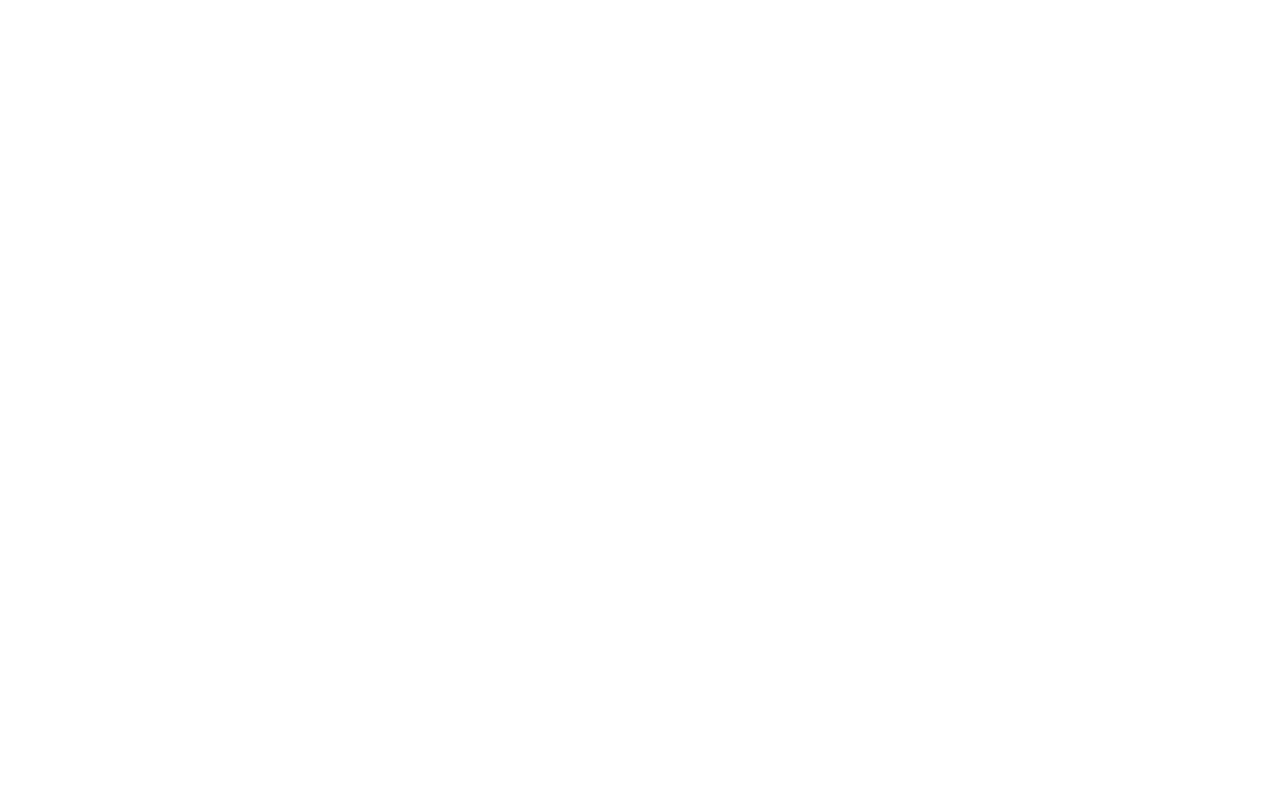
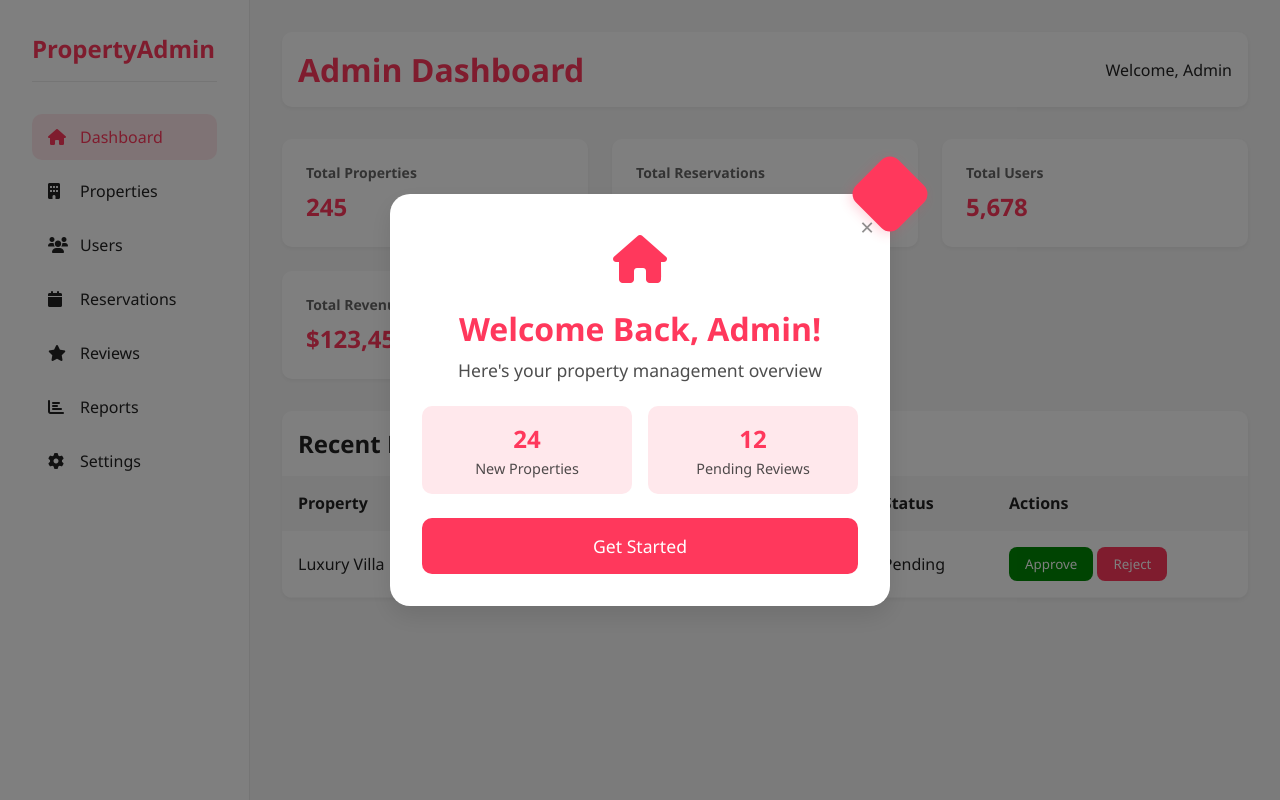
Before and after one commit to Mohamed-EDDAHMANI/Airbnb, a PHP site: page /App/Views/admin/dashboard.php in a window 1280 px wide. Before the commit the page is empty. Run offline with PHP 8.4, Linux system fonts and the light colour scheme.

Commit message:
-> 08/02.18:50 -> I create the Dashboard Page and it's style and some animation with js, also dudes i create the includes Dir per separation of header and footer of our web pages ^_-

```diff
--- /dev/null
+++ b/project/App/Views/admin/assets/js/dashboard.js
@@ -0,0 +1,37 @@
+const navLinks = document.querySelectorAll('.sidebar-menu a');
+const sections = document.querySelectorAll('.section');
+
+navLinks.forEach(link => {
+    link.addEventListener('click', () => {
+        navLinks.forEach(l => l.classList.remove('active'));
+        sections.forEach(s => s.classList.remove('active'));
+        link.classList.add('active');
+        const sectionId = link.getAttribute('data-section');
+        document.getElementById(sectionId).classList.add('active');
+    });
+});
+
+document.addEventListener('DOMContentLoaded', function() {
+    const modal = document.querySelector('.welcome-modal');
+    const closeBtn = document.querySelector('.modal-close');
+    const startBtn = document.querySelector('.welcome-button');
+
+    setTimeout(() => {
+        modal.classList.add('active');
+    }, 500);
+
+    function closeModal() {
+        modal.classList.remove('active');
+        setTimeout(() => {
+            modal.style.display = 'none';
+        }, 300);
+    }
+
+    closeBtn.addEventListener('click', closeModal);
+    startBtn.addEventListener('click', closeModal);
+    modal.addEventListener('click', function(e) {
+        if (e.target === modal) {
+            closeModal();
+        }
+    });
+});
--- /dev/null
+++ b/project/App/Views/admin/assets/style/dashboard.css
@@ -0,0 +1,345 @@
+:root {
+    --primary-color: #FF385C;
+    --primary-dark: #E31C5F;
+    --secondary-color: #222222;
+    --accent-color: #FF385C;
+    --success-color: #008A05;
+    --warning-color: #FFA500;
+    --danger-color: #FF385C;
+    --text-color: #222222;
+    --light-gray: #F7F7F7;
+    --white: #FFFFFF;
+}
+* {
+    margin: 0;
+    padding: 0;
+    box-sizing: border-box;
+    font-family: 'Segoe UI', Tahoma, Geneva, Verdana, sans-serif;
+}
+body {
+    background-color: var(--light-gray);
+    color: var(--text-color);
+}
+.container {
+    display: grid;
+    grid-template-columns: 250px 1fr;
+    min-height: 100vh;
+}
+.sidebar {
+    background-color: var(--white);
+    color: var(--text-color);
+    padding: 2rem;
+    border-right: 1px solid #EBEBEB;
+}
+.sidebar-logo {
+    font-size: 1.5rem;
+    font-weight: bold;
+    margin-bottom: 2rem;
+    padding-bottom: 1rem;
+    border-bottom: 1px solid #EBEBEB;
+    color: var(--primary-color);
+}
+
+.sidebar-menu {
+    list-style: none;
+}
+
+.sidebar-menu li {
+    margin-bottom: 0.5rem;
+}
+
+.sidebar-menu a {
+    color: var(--text-color);
+    text-decoration: none;
+    display: flex;
+    align-items: center;
+    padding: 0.75rem 1rem;
+    border-radius: 10px;
+    transition: all 0.3s;
+    cursor: pointer;
+}
+
+.sidebar-menu a.active,
+.sidebar-menu a:hover {
+    background-color: #FFE8EC;
+    color: var(--primary-color);
+}
+
+.sidebar-menu i {
+    margin-right: 0.75rem;
+    width: 20px;
+}
+
+/* Main Content Styles */
+.main-content {
+    padding: 2rem;
+    background-color: var(--light-gray);
+}
+
+.header {
+    display: flex;
+    justify-content: space-between;
+    align-items: center;
+    margin-bottom: 2rem;
+    padding: 1rem;
+    background-color: var(--white);
+    border-radius: 10px;
+    box-shadow: 0 2px 4px rgba(0, 0, 0, 0.05);
+}
+
+.header h1 {
+    color: var(--primary-color);
+}
+
+.user-info {
+    color: var(--text-color);
+    font-weight: 500;
+}
+
+.section {
+    display: none;
+}
+
+.section.active {
+    display: block;
+    animation: fadeIn 0.3s ease-in-out;
+}
+
+@keyframes fadeIn {
+    from { opacity: 0; }
+    to { opacity: 1; }
+}
+
+/* Dashboard Section */
+.stats-grid {
+    display: grid;
+    grid-template-columns: repeat(auto-fit, minmax(240px, 1fr));
+    gap: 1.5rem;
+    margin-bottom: 2rem;
+}
+
+.stat-card {
+    background: var(--white);
+    padding: 1.5rem;
+    border-radius: 10px;
+    box-shadow: 0 2px 4px rgba(0, 0, 0, 0.05);
+    transition: transform 0.3s ease;
+}
+
+.stat-card:hover {
+    transform: translateY(-5px);
+}
+
+.stat-card h3 {
+    font-size: 0.875rem;
+    color: #666;
+    margin-bottom: 0.5rem;
+}
+
+.stat-card .value {
+    font-size: 1.5rem;
+    font-weight: bold;
+    color: var(--primary-color);
+}
+
+/* Properties Table */
+.properties-table {
+    background: var(--white);
+    border-radius: 10px;
+    box-shadow: 0 2px 4px rgba(0, 0, 0, 0.05);
+    overflow: hidden;
+    margin-top: 1rem;
+}
+
+.properties-table table {
+    width: 100%;
+    border-collapse: collapse;
+}
+
+.properties-table th,
+.properties-table td {
+    padding: 1rem;
+    text-align: left;
+    border-bottom: 1px solid var(--light-gray);
+}
+
+.properties-table th {
+    background-color: var(--light-gray);
+    font-weight: 600;
+    color: var(--text-color);
+}
+
+.properties-table tr:hover {
+    background-color: #FFE8EC;
+}
+
+.btn {
+    padding: 0.5rem 1rem;
+    border-radius: 8px;
+    border: none;
+    cursor: pointer;
+    font-weight: 500;
+    transition: all 0.3s;
+}
+
+.btn-success {
+    background-color: var(--success-color);
+    color: white;
+}
+
+.btn-danger {
+    background-color: var(--danger-color);
+    color: white;
+}
+
+.btn:hover {
+    transform: translateY(-2px);
+    box-shadow: 0 2px 4px rgba(0, 0, 0, 0.1);
+}
+
+/* Section content */
+.section-content {
+    background: var(--white);
+    padding: 2rem;
+    border-radius: 10px;
+    box-shadow: 0 2px 4px rgba(0, 0, 0, 0.05);
+}
+.welcome-modal {
+    position: fixed;
+    top: 0;
+    left: 0;
+    width: 100%;
+    height: 100%;
+    background-color: rgba(0, 0, 0, 0.5);
+    display: flex;
+    justify-content: center;
+    align-items: center;
+    z-index: 1000;
+    opacity: 0;
+    visibility: hidden;
+    transition: all 0.3s ease-in-out;
+}
+
+.welcome-modal.active {
+    opacity: 1;
+    visibility: visible;
+}
+
+.welcome-content {
+    background: white;
+    padding: 2rem;
+    border-radius: 20px;
+    width: 90%;
+    max-width: 500px;
+    position: relative;
+    transform: translateY(-50px);
+    transition: all 0.3s ease-in-out;
+    box-shadow: 0 10px 25px rgba(0, 0, 0, 0.1);
+}
+
+.welcome-modal.active .welcome-content {
+    transform: translateY(0);
+}
+
+.welcome-header {
+    text-align: center;
+    margin-bottom: 1.5rem;
+}
+
+.welcome-icon {
+    font-size: 3rem;
+    color: var(--primary-color);
+    margin-bottom: 1rem;
+}
+
+.welcome-title {
+    font-size: 2rem;
+    color: var(--primary-color);
+    margin-bottom: 0.5rem;
+    font-weight: 600;
+}
+
+.welcome-subtitle {
+    color: var(--text-color);
+    font-size: 1.1rem;
+    opacity: 0.8;
+}
+
+.welcome-stats {
+    display: grid;
+    grid-template-columns: repeat(2, 1fr);
+    gap: 1rem;
+    margin: 1.5rem 0;
+}
+
+.welcome-stat {
+    background: #FFE8EC;
+    padding: 1rem;
+    border-radius: 10px;
+    text-align: center;
+}
+
+.welcome-stat-value {
+    font-size: 1.5rem;
+    font-weight: bold;
+    color: var(--primary-color);
+    margin-bottom: 0.25rem;
+}
+
+.welcome-stat-label {
+    font-size: 0.9rem;
+    color: var(--text-color);
+    opacity: 0.8;
+}
+
+.welcome-footer {
+    text-align: center;
+    margin-top: 1.5rem;
+}
+
+.welcome-button {
+    background: var(--primary-color);
+    color: white;
+    border: none;
+    padding: 1rem 2rem;
+    border-radius: 10px;
+    font-size: 1.1rem;
+    cursor: pointer;
+    transition: all 0.3s ease;
+    width: 100%;
+}
+
+.welcome-button:hover {
+    background: var(--primary-dark);
+    transform: translateY(-2px);
+    box-shadow: 0 4px 12px rgba(255, 56, 92, 0.2);
+}
+
+.house-decoration {
+    position: absolute;
+    top: -30px;
+    right: -30px;
+    width: 60px;
+    height: 60px;
+    background: var(--primary-color);
+    border-radius: 12px;
+    transform: rotate(45deg);
+    box-shadow: 0 4px 12px rgba(255, 56, 92, 0.2);
+}
+
+.modal-close {
+    position: absolute;
+    top: 1rem;
+    right: 1rem;
+    background: none;
+    border: none;
+    font-size: 1.5rem;
+    color: var(--text-color);
+    cursor: pointer;
+    opacity: 0.5;
+    transition: opacity 0.3s ease;
+}
+
+.modal-close:hover {
+    opacity: 1;
+}
--- a/project/App/Views/admin/dashboard.php
+++ b/project/App/Views/admin/dashboard.php
@@ -0,0 +1,172 @@
+<!DOCTYPE html>
+<html lang="en">
+<head>
+    <meta charset="UTF-8">
+    <meta name="viewport" content="width=device-width, initial-scale=1.0">
+    <title>Admin Dashboard - Property Management</title>
+    <link rel="stylesheet" href="../assets/style/dashboard.css">
+    <link href="https://cdnjs.cloudflare.com/ajax/libs/font-awesome/6.0.0/css/all.min.css" rel="stylesheet">
+</head>
+<body>
+
+    <div class="welcome-modal">
+        <div class="welcome-content">
+            <div class="house-decoration"></div>
+            <button class="modal-close">&times;</button>
+
+            <div class="welcome-header">
+                <div class="welcome-icon">
+                    <i class="fas fa-home"></i>
+                </div>
+                <h2 class="welcome-title">Welcome Back, Admin!</h2>
+                <p class="welcome-subtitle">Here's your property management overview</p>
+            </div>
+
+            <div class="welcome-stats">
+                <div class="welcome-stat">
+                    <div class="welcome-stat-value">24</div>
+                    <div class="welcome-stat-label">New Properties</div>
+                </div>
+                <div class="welcome-stat">
+                    <div class="welcome-stat-value">12</div>
+                    <div class="welcome-stat-label">Pending Reviews</div>
+                </div>
+            </div>
+
+            <div class="welcome-footer">
+                <button class="welcome-button">Get Started</button>
+            </div>
+        </div>
+    </div>
+
+    <div class="container">
+        <!-- Sidebar -->
+        <div class="sidebar">
+            <div class="sidebar-logo">
+                PropertyAdmin
+            </div>
+            <ul class="sidebar-menu">
+                <li><a class="active" data-section="dashboard"><i class="fas fa-home"></i> Dashboard</a></li>
+                <li><a data-section="properties"><i class="fas fa-building"></i> Properties</a></li>
+                <li><a data-section="users"><i class="fas fa-users"></i> Users</a></li>
+                <li><a data-section="reservations"><i class="fas fa-calendar"></i> Reservations</a></li>
+                <li><a data-section="reviews"><i class="fas fa-star"></i> Reviews</a></li>
+                <li><a data-section="reports"><i class="fas fa-chart-bar"></i> Reports</a></li>
+                <li><a data-section="settings"><i class="fas fa-cog"></i> Settings</a></li>
+            </ul>
+        </div>
+
+        <!-- Main Content -->
+        <div class="main-content">
+            <div class="header">
+                <h1>Admin Dashboard</h1>
+                <div class="user-info">
+                    Welcome, Admin
+                </div>
+            </div>
+
+            <!-- Dashboard Section -->
+            <div id="dashboard" class="section active">
+                <div class="stats-grid">
+                    <div class="stat-card">
+                        <h3>Total Properties</h3>
+                        <div class="value">245</div>
+                    </div>
+                    <div class="stat-card">
+                        <h3>Total Reservations</h3>
+                        <div class="value">1,234</div>
+                    </div>
+                    <div class="stat-card">
+                        <h3>Total Users</h3>
+                        <div class="value">5,678</div>
+                    </div>
+                    <div class="stat-card">
+                        <h3>Total Revenue</h3>
+                        <div class="value">$123,456</div>
+                    </div>
+                </div>
+
+                <div class="properties-table">
+                    <h2 style="padding: 1rem;">Recent Properties</h2>
+                    <table>
+                        <thead>
+                            <tr>
+                                <th>Property</th>
+                                <th>Owner</th>
+                                <th>Location</th>
+                                <th>Price</th>
+                                <th>Status</th>
+                                <th>Actions</th>
+                            </tr>
+                        </thead>
+                        <tbody>
+                            <tr>
+                                <td>Luxury Villa</td>
+                                <td>John Doe</td>
+                                <td>Miami, FL</td>
+                                <td>$350/night</td>
+                                <td>Pending</td>
+                                <td>
+                                    <button class="btn btn-success">Approve</button>
+                                    <button class="btn btn-danger">Reject</button>
+                                </td>
+                            </tr>
+                            <!-- Add more rows as needed -->
+                        </tbody>
+                    </table>
+                </div>
+            </div>
+
+            <!-- Properties Section -->
+            <div id="properties" class="section">
+                <h2>Properties Management</h2>
+                <div class="section-content">
+                    <p>Manage all properties here...</p>
+                </div>
+            </div>
+
+            <!-- Users Section -->
+            <div id="users" class="section">
+                <h2>Users Management</h2>
+                <div class="section-content">
+                    <p>Manage all users here...</p>
+                </div>
+            </div>
+
+            <!-- Reservations Section -->
+            <div id="reservations" class="section">
+                <h2>Reservations</h2>
+                <div class="section-content">
+                    <p>View and manage reservations here...</p>
+                </div>
+            </div>
+
+            <!-- Reviews Section -->
+            <div id="reviews" class="section">
+                <h2>Reviews Management</h2>
+                <div class="section-content">
+                    <p>Manage all reviews here...</p>
+                </div>
+            </div>
+
+            <!-- Reports Section -->
+            <div id="reports" class="section">
+                <h2>Reports</h2>
+                <div class="section-content">
+                    <p>View all reports and analytics here...</p>
+                </div>
+            </div>
+
+            <!-- Settings Section -->
+            <div id="settings" class="section">
+                <h2>Settings</h2>
+                <div class="section-content">
+                    <p>Manage system settings here...</p>
+                </div>
+            </div>
+        </div>
+    </div>
+
+     <script src="../assets/js/dashboard.js"></script>
+</body>
+</html>
--- a/project/public/index.php
+++ b/project/public/index.php
@@ -1,5 +1,4 @@
 <?php
-
 require "../App/Views/index.php";
 
 // require __DIR__."../../vendor/autoload.php";
```
Also changed, not shown: project/.htaccess, project/App/.htaccess (added), project/App/Views/.htaccess (added), project/App/Views/admin/.htaccess (added), project/App/Views/includes/footer.php (added), project/App/Views/includes/header.php (added).
